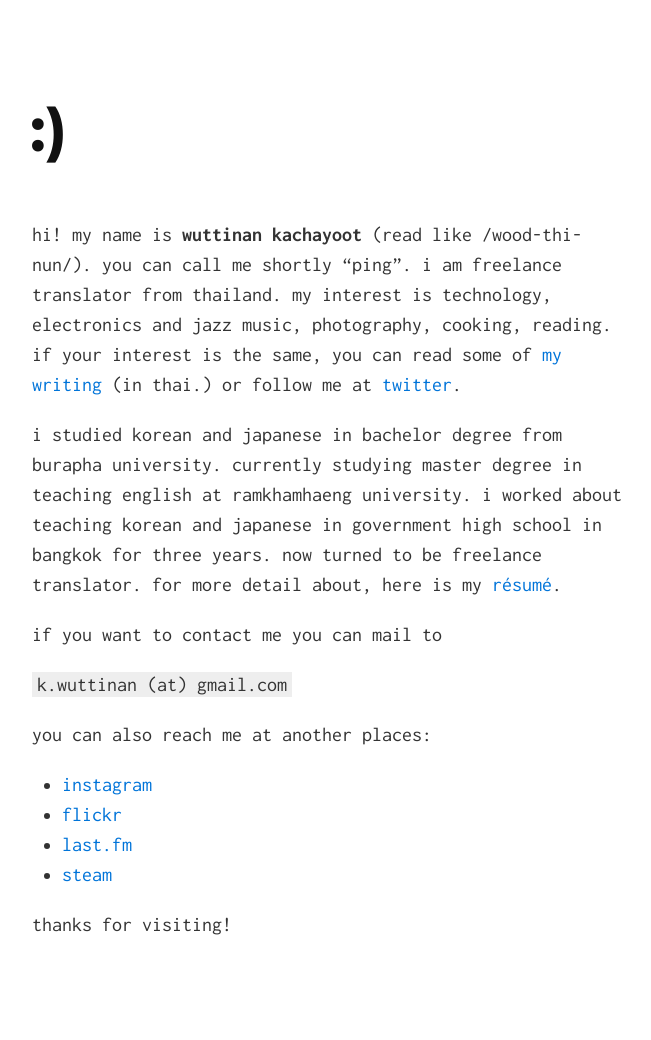
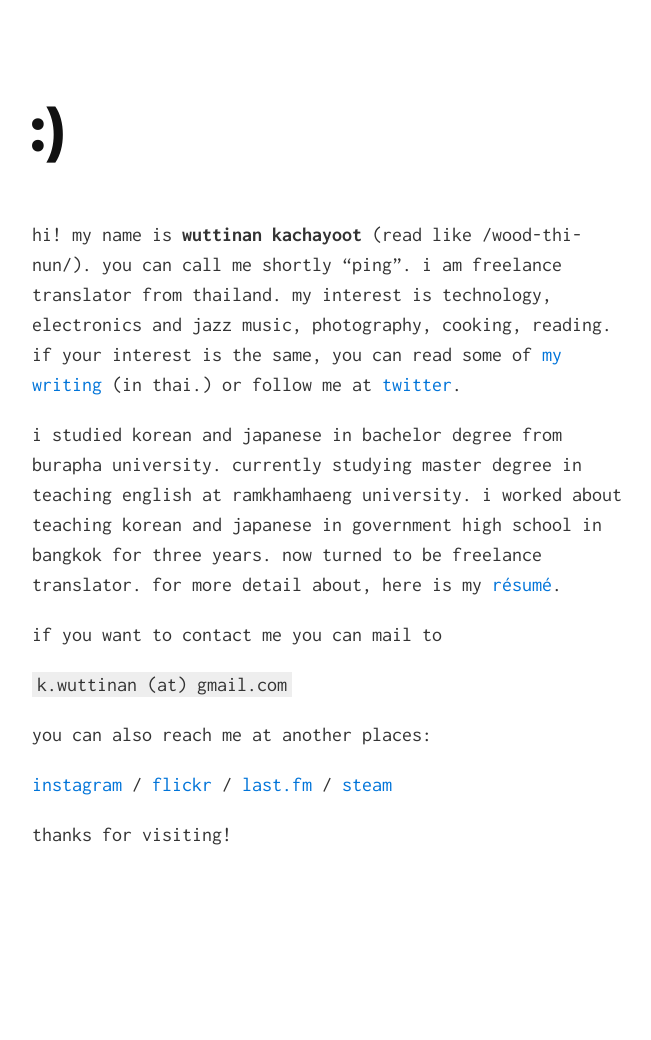
Before and after one commit to wuttinan/wuttinan.github.io, a Jekyll site: the page built from index.html, in a window 1280 px wide. Shown: the whole page, without its empty margins (308-959 px from the left). Built offline with Jekyll 4.4.1, drawn with Linux system fonts in a browser that asks for light colours; Markdown is read by kramdown in place of the engine named in the settings; after the commit the page ends 950 px from its top, so only the background shows below that.

Commit message:
site edit

```diff
--- a/_includes/index.md
+++ b/_includes/index.md
@@ -8,9 +8,6 @@ if you want to contact me you can mail to
 
 you can also reach me at another places:
 
-* [instagram](http://instagr.am/wuttinanp/)
-* [flickr](http://flickr.com/photos/eszett/)
-* [last.fm](http://last.fm/user/ping880727/)
-* [steam](http://steamcommunity.com/id/wuttinan/)
+[instagram](http://instagr.am/wuttinanp/) / [flickr](http://flickr.com/photos/eszett/) / [last.fm](http://last.fm/user/ping880727/) / [steam](http://steamcommunity.com/id/wuttinan/)
 
 thanks for visiting!
```
